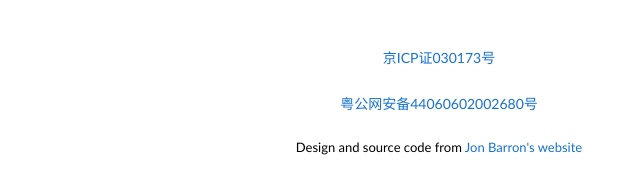
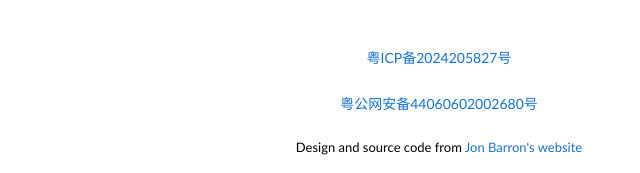
Before and after one commit to hipro/hipro.github.io, a plain HTML site: page index.html in a window 1280 px wide. Shown: the part 1620-1793 px from the top of the page, 201-841 px from the left. Drawn offline with Linux system fonts and the light colour scheme.

Commit message:
Update index.html
粤ICP备

```diff
--- a/index.html
+++ b/index.html
@@ -134,7 +134,7 @@
               <td style="padding:0px">
                 <br>
                 <p style="text-align:center;font-size:small;">
-                  <a class="text-color" href="https://beian.miit.gov.cn" target="_blank">京ICP证030173号</a>
+                  <a class="text-color" href="https://beian.miit.gov.cn" target="_blank">粤ICP备2024205827号</a>
                 </p>
               </td>
             </tr>
```
